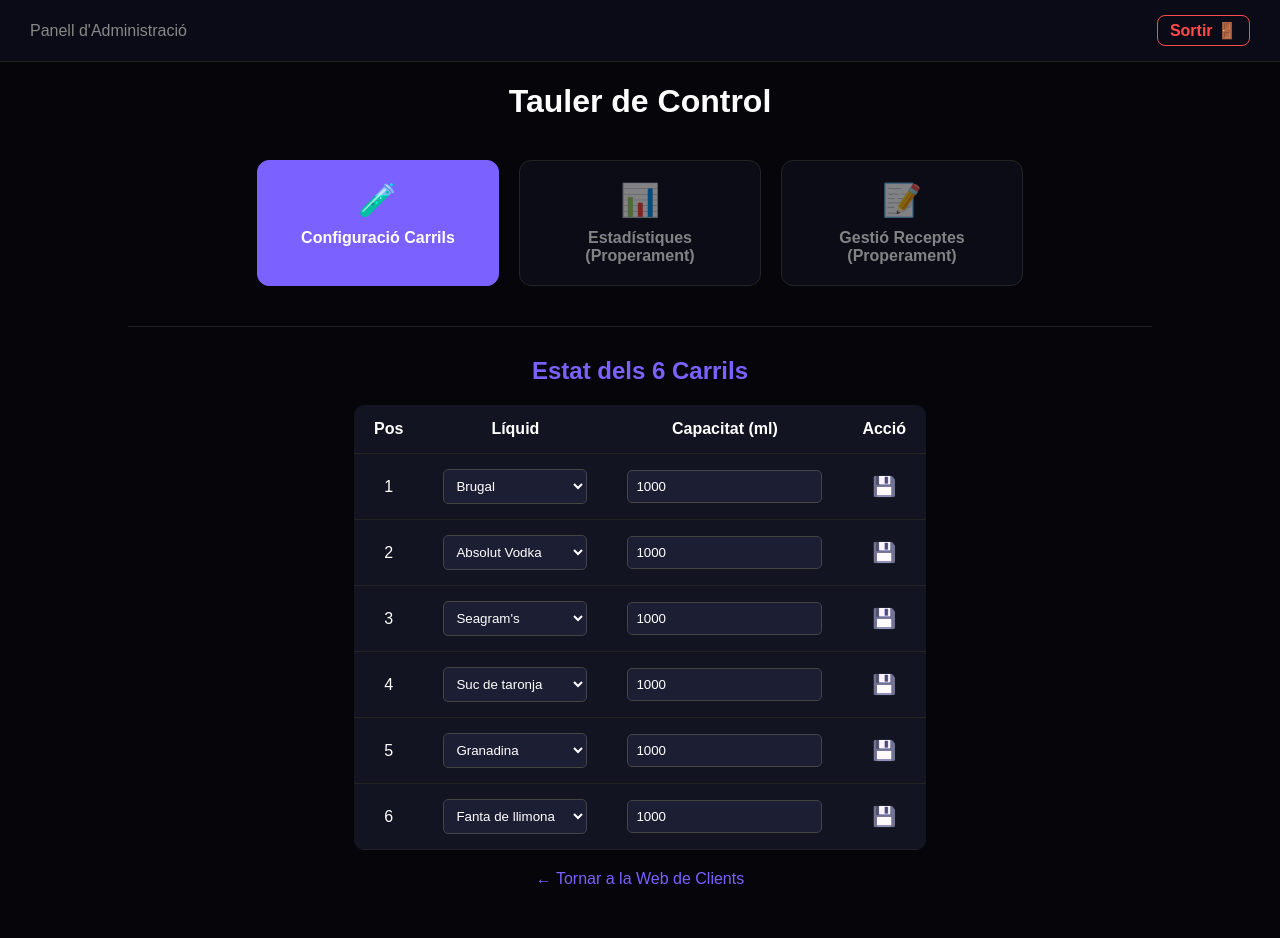
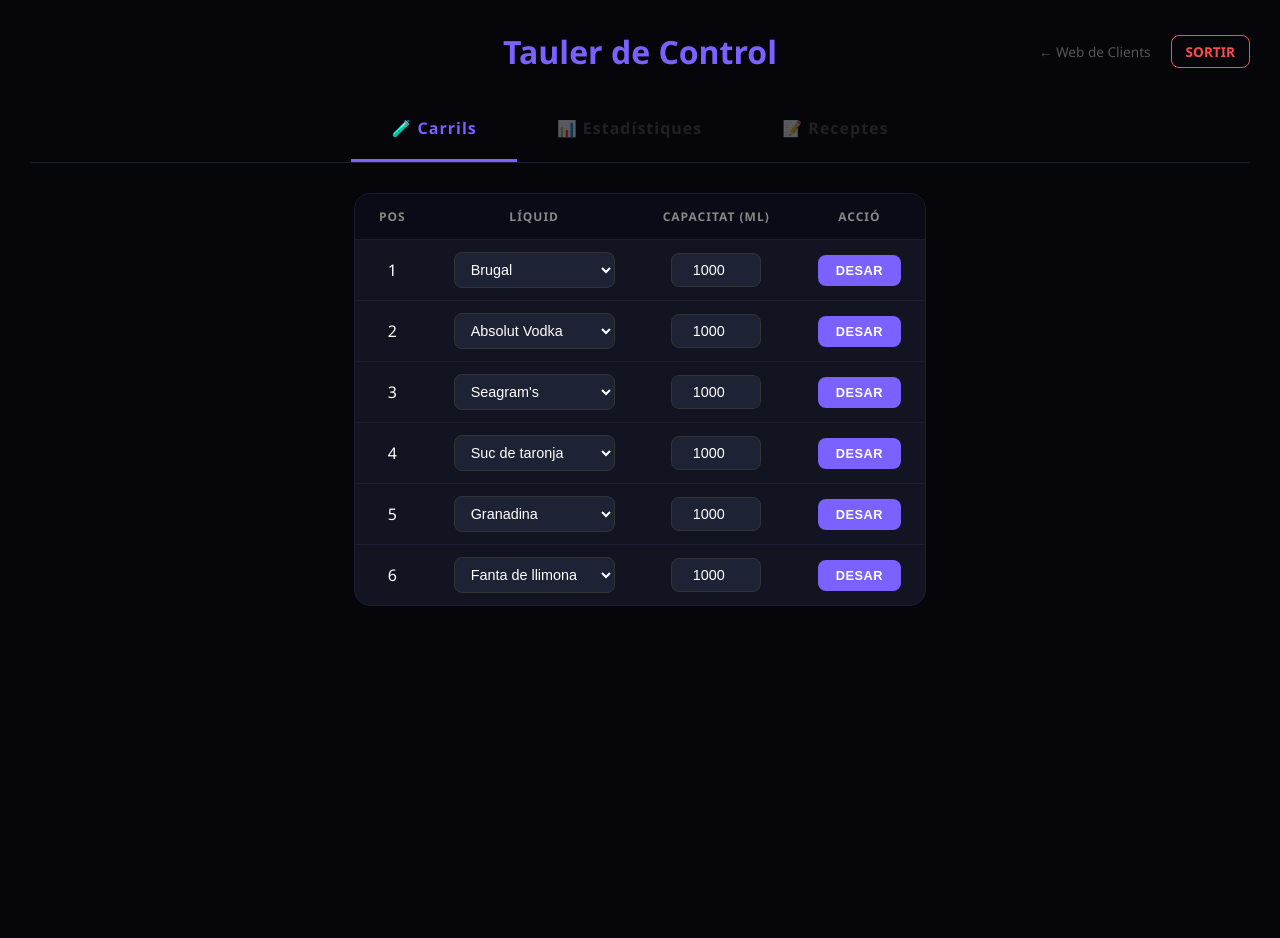
Before and after one commit to ssoley22/Cocktail-AI, a Flask app: page /admin in a window 1280 px wide. After the commit the page ends 606 px from the top, so only its background shows below. Run offline with Flask 3, Linux system fonts and the light colour scheme; the visitor is signed in with stand-in values (Sample User, id 1); data comes from the database, SQL or seed files in the repository.

Commit message:
frontend: Centralització d'estils a base.css i neteja general de plantilles HTML

```diff
--- /dev/null
+++ b/static/css/base.css
@@ -0,0 +1,149 @@
+/* =====================================================
+   COCKTAIL IA — Base CSS
+   Importat per tots els templates HTML
+   ===================================================== */
+
+/* --- VARIABLES GLOBALS --- */
+:root {
+    --color-fons:        #05050a;
+    --color-superficie:  #121421;
+    --color-superficie-2: #0a0b16;
+    --color-primari:     #7b61ff;
+    --color-primari-clar: #8e77ff;
+    --color-primari-fosc: #6347d1;
+    --color-vora:        #333;
+    --color-vora-subtil: #1a1d33;
+    --color-text:        white;
+    --color-text-fosc:   #555;
+    --color-text-gris:   #888;
+    --color-ok:          #4caf50;
+    --color-error:       #ff4b4b;
+    --radi-gran:         40px;
+    --radi-mig:          20px;
+    --radi-boto:         12px;
+}
+
+/* --- RESET I BASE --- */
+* {
+    box-sizing: border-box;
+    margin: 0;
+    padding: 0;
+}
+
+body {
+    background-color: var(--color-fons);
+    color: var(--color-text);
+    font-family: 'Segoe UI', sans-serif;
+    margin: 0;
+}
+
+/* --- BOTÓ TORNAR (present a quasi totes les pàgines) --- */
+.btn-back {
+    position: fixed;
+    top: 25px;
+    left: 25px;
+    color: #888;
+    text-decoration: none;
+    font-weight: bold;
+    border: 1px solid var(--color-vora);
+    padding: 10px 15px;
+    border-radius: var(--radi-boto);
+    background: rgba(18, 20, 33, 0.8);
+    transition: 0.3s;
+    z-index: 100;
+}
+.btn-back:hover {
+    color: var(--color-primari);
+    border-color: var(--color-primari);
+    transform: translateX(-5px);
+}
+
+/* --- BADGES D'ALCOHOL (confirmacio.html) --- */
+.badge-alcohol {
+    display: inline-block;
+    padding: 5px 15px;
+    border-radius: 10px;
+    font-size: 0.8rem;
+    font-weight: bold;
+    margin-bottom: 10px;
+}
+.amb-alcohol {
+    background: rgba(244, 67, 54, 0.1);
+    color: #f44336;
+    border: 1px solid #f44336;
+}
+.sense-alcohol {
+    background: rgba(76, 175, 80, 0.1);
+    color: var(--color-ok);
+    border: 1px solid var(--color-ok);
+}
+
+/* --- OVERLAY DE CÀRREGA IA (emocions.html, aleatori.html) --- */
+.ia-overlay {
+    position: fixed;
+    top: 0; left: 0;
+    width: 100%; height: 100%;
+    background: rgba(5, 5, 10, 0.95);
+    z-index: 1000;
+    display: none;
+    flex-direction: column;
+    align-items: center;
+    justify-content: center;
+    gap: 20px;
+    padding: 20px;
+    text-align: center;
+}
+.ia-spinner {
+    font-size: clamp(4rem, 10vw, 6rem);
+    animation: pulseIA 1s infinite alternate ease-in-out;
+    filter: drop-shadow(0 0 20px var(--color-primari));
+}
+@keyframes pulseIA {
+    from { transform: scale(0.9); opacity: 0.6; filter: drop-shadow(0 0 10px var(--color-primari)); }
+    to   { transform: scale(1.15); opacity: 1;   filter: drop-shadow(0 0 40px var(--color-primari)); }
+}
+.progress-bar-container {
+    width: 100%;
+    max-width: 280px;
+    height: 4px;
+    background: var(--color-vora-subtil);
+    border-radius: 10px;
+    overflow: hidden;
+}
+.progress-bar {
+    height: 100%;
+    width: 40%;
+    background: var(--color-primari);
+    border-radius: 10px;
+    animation: slide 1.5s ease-in-out infinite;
+}
+
+/* --- FORMULARIS (login i futurs formularis) --- */
+.camp-grup { margin-bottom: 16px; text-align: left; }
+.camp-grup label { display: block; font-size: 0.75rem; color: var(--color-text-gris); letter-spacing: 1.5px; margin-bottom: 8px; }
+.camp-input { display: flex; align-items: center; gap: 12px; background: var(--color-superficie); border: 1px solid var(--color-vora); border-radius: 14px; padding: 14px 18px; transition: 0.3s; }
+.camp-input:focus-within { border-color: var(--color-primari); box-shadow: 0 0 0 3px rgba(123, 97, 255, 0.1); }
+.camp-input input { flex: 1; background: transparent; border: none; outline: none; color: white; font-size: 1rem; font-family: inherit; }
+.camp-input input::placeholder { color: var(--color-text-fosc); }
+.camp-input .icona { font-size: 1rem; color: var(--color-text-fosc); flex-shrink: 0; }
+
+/* --- H1 COLOR PRIMARI (la majoria de pàgines) --- */
+h1 {
+    color: var(--color-primari);
+}
+
+@keyframes slide {
+    0%   { transform: translateX(-100%); }
+    100% { transform: translateX(350%); }
+}
+
+/* --- MEDIA QUERY GLOBAL (mòbil / pantalla 7") --- */
+@media (max-width: 768px) {
+    .btn-back {
+        top: 15px;
+        left: 15px;
+        padding: 12px 20px;
+        font-size: 1.1rem;
+        border-radius: 15px;
+    }
+}
--- a/templates/admin.html
+++ b/templates/admin.html
@@ -2,84 +2,86 @@
 <html lang="ca">
 <head>
     <meta charset="UTF-8">
+    <meta name="viewport" content="width=device-width, initial-scale=1.0, maximum-scale=1.0, user-scalable=no">
+    <link rel="stylesheet" href="/static/css/base.css">
     <title>Panell de Control - Admin</title>
     <style>
-        body { background-color: #05050a; color: white; font-family: sans-serif; text-align: center; margin: 0; }
+        body { text-align: center; padding: 30px; }
 
         .admin-header {
-            display: flex; justify-content: space-between; align-items: center;
-            padding: 15px 30px; background-color: #0a0b16; border-bottom: 1px solid #222;
+            display: grid;
+            grid-template-columns: 1fr auto 1fr;
+            align-items: center;
+            margin-bottom: 4px;
         }
+        .admin-header-dreta { display: flex; align-items: center; gap: 20px; justify-content: flex-end; }
+        .link-clients { color: var(--color-text-fosc); text-decoration: none; font-size: 0.85rem; transition: 0.3s; }
+        .link-clients:hover { color: var(--color-primari); }
+        .btn-logout { text-decoration: none; color: var(--color-error); font-weight: bold; border: 1px solid var(--color-error); padding: 6px 14px; border-radius: 8px; font-size: 0.85rem; transition: 0.3s; }
+        .btn-logout:hover { background: rgba(255,75,75,0.1); }
 
-        .btn-logout {
-            text-decoration: none; color: #ff4b4b; font-weight: bold;
-            border: 1px solid #ff4b4b; padding: 5px 12px; border-radius: 8px;
+        h1 { color: var(--color-primari); margin: 0; }
+
+        .tabs-container {
+            display: flex; justify-content: center;
+            border-bottom: 1px solid var(--color-vora-subtil);
+            margin: 24px 0 0;
         }
+        .tab {
+            padding: 20px 40px; font-size: 1rem; font-weight: bold;
+            color: var(--color-text-fosc); text-decoration: none;
+            border-bottom: 3px solid transparent;
+            transition: 0.3s; letter-spacing: 1px;
+            display: flex; align-items: center; gap: 8px;
+        }
+        .tab:hover { color: var(--color-primari); }
+        .tab.actiu { color: var(--color-primari); border-bottom-color: var(--color-primari); }
+        .tab.bloquejat { opacity: 0.35; cursor: not-allowed; pointer-events: none; }
 
-        /* El nou menú de botons */
-        .menu-admin {
-            display: flex; justify-content: center; gap: 20px; margin: 40px 0;
-        }
+        .seccio-contingut { width: fit-content; margin: 30px auto; }
 
-        .boto-config {
-            background: #121421; border: 1px solid #7b61ff; color: white;
-            padding: 20px 30px; border-radius: 12px; cursor: pointer;
-            text-decoration: none; font-weight: bold; transition: 0.3s;
-            display: flex; flex-direction: column; align-items: center; gap: 10px;
-            width: 180px;
-        }
+        .taula-wrapper { background: var(--color-superficie); border-radius: 16px; overflow: hidden; border: 1px solid var(--color-vora-subtil); }
+        table { border-collapse: collapse; }
+        thead tr { background: var(--color-superficie-2); }
+        th { padding: 14px 24px; text-align: center; color: var(--color-text-gris); font-size: 0.75rem; letter-spacing: 1px; }
+        td { padding: 12px 24px; border-top: 1px solid var(--color-vora-subtil); text-align: center; }
 
-        .boto-config:hover { background: #1a1d33; transform: translateY(-3px); box-shadow: 0 5px 15px rgba(123, 97, 255, 0.3); }
+        select { background: #1e2235; color: white; border: 1px solid var(--color-vora); padding: 8px 12px; border-radius: 8px; font-size: 0.9rem; cursor: pointer; outline: none; }
+        select:focus { border-color: var(--color-primari); }
 
-        .boto-config.actiu { background: #7b61ff; color: white; }
+        input[type="number"] { background: #1e2235; color: white; border: 1px solid var(--color-vora); padding: 8px 12px; border-radius: 8px; font-size: 0.9rem; width: 90px; text-align: center; outline: none; }
+        input[type="number"]:focus { border-color: var(--color-primari); }
 
-        .boto-config.bloquejat { opacity: 0.5; border-color: #444; cursor: not-allowed; }
-
-        /* Estils taula */
-        .seccio-contingut { width: 90%; margin: 0 auto; }
-        table { margin: 20px auto; background-color: #121421; border-collapse: collapse; border-radius: 10px; overflow: hidden; }
-        th, td { padding: 15px 20px; border-bottom: 1px solid #222; }
-        select, input { background: #1c1f33; color: white; border: 1px solid #444; padding: 8px; border-radius: 5px; }
-        .btn-save { background: none; border: none; cursor: pointer; font-size: 1.2rem; filter: sepia(1) hue-rotate(200deg); }
+        .btn-desar { background: var(--color-primari); color: white; border: none; padding: 8px 18px; border-radius: 8px; font-size: 0.8rem; font-weight: bold; letter-spacing: 0.5px; cursor: pointer; transition: 0.3s; }
+        .btn-desar:hover { background: var(--color-primari-clar); }
     </style>
 </head>
 <body>
 
     <div class="admin-header">
-        <div style="color: #888;">Panell d'Administració</div>
-        <a href="/logout" class="btn-logout">Sortir 🚪</a>
+        <div></div>
+        <h1>Tauler de Control</h1>
+        <div class="admin-header-dreta">
+            <a href="/" class="link-clients">← Web de Clients</a>
+            <a href="/logout" class="btn-logout">SORTIR</a>
+        </div>
     </div>
 
-    <h1>Tauler de Control</h1>
-
-    <div class="menu-admin">
-        <a href="#carrils" class="boto-config actiu">
-            <span style="font-size: 2rem;">🧪</span>
-            Configuració Carrils
-        </a>
-
-        <a href="#" class="boto-config bloquejat">
-            <span style="font-size: 2rem;">📊</span>
-            Estadístiques<br>(Properament)
-        </a>
-
-        <a href="#" class="boto-config bloquejat">
-            <span style="font-size: 2rem;">📝</span>
-            Gestió Receptes<br>(Properament)
-        </a>
+    <div class="tabs-container">
+        <a href="#carrils" class="tab actiu">🧪 Carrils</a>
+        <span class="tab bloquejat">📊 Estadístiques</span>
+        <span class="tab bloquejat">📝 Receptes</span>
     </div>
 
-    <hr style="border: 0; border-top: 1px solid #222; width: 80%;">
-
     <div class="seccio-contingut" id="carrils">
-        <h2 style="color: #7b61ff; margin-top: 30px;">Estat dels 6 Carrils</h2>
+        <div class="taula-wrapper">
             <table>
                 <thead>
                     <tr>
-                    <th>Pos</th>
-                    <th>Líquid</th>
-                    <th>Capacitat (ml)</th>
-                    <th>Acció</th>
+                        <th>POS</th>
+                        <th>LÍQUID</th>
+                        <th>CAPACITAT (ML)</th>
+                        <th>ACCIÓ</th>
                     </tr>
                 </thead>
                 <tbody>
@@ -97,15 +99,14 @@
                                 </select>
                             </td>
                             <td><input type="number" name="ml" value="{{ fila.Capacitat_Actual_ml }}"></td>
-                        <td><button type="submit" class="btn-save">💾</button></td>
+                            <td><button type="submit" class="btn-desar">DESAR</button></td>
                         </form>
                     </tr>
                     {% endfor %}
                 </tbody>
             </table>
         </div>
-
-    <p style="margin-bottom: 50px;"><a href="/" style="color: #7b61ff; text-decoration: none;">← Tornar a la Web de Clients</a></p>
+    </div>
 
 </body>
 </html>
```
Also changed, not shown: templates/aleatori.html (+10 -50 lines), templates/confirmacio.html (+13 -18 lines), templates/emocions.html (+6 -39 lines), templates/error.html (+5 -3 lines), templates/index.html (+8 -10 lines), templates/login.html (+26 -18 lines), templates/manual.html (+14 -14 lines), templates/preparant.html (+10 -9 lines), templates/xat.html (+19 -28 lines). Lines whose indentation alone changed are shown as unchanged.
